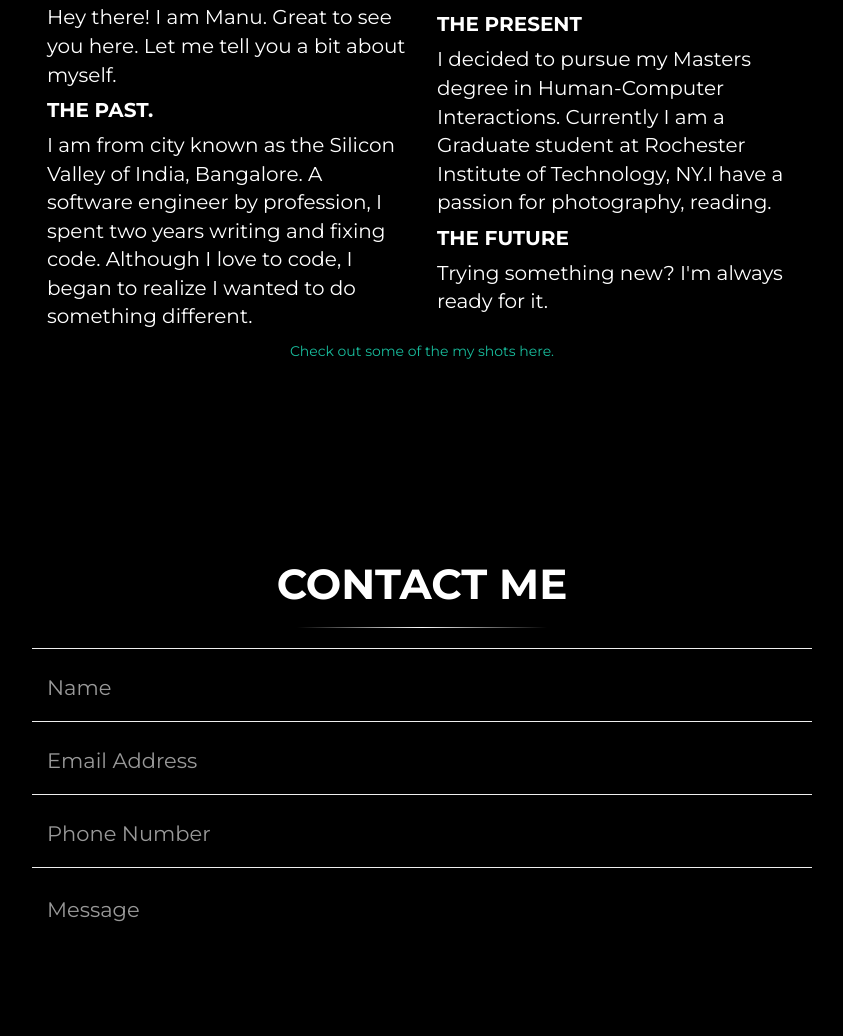
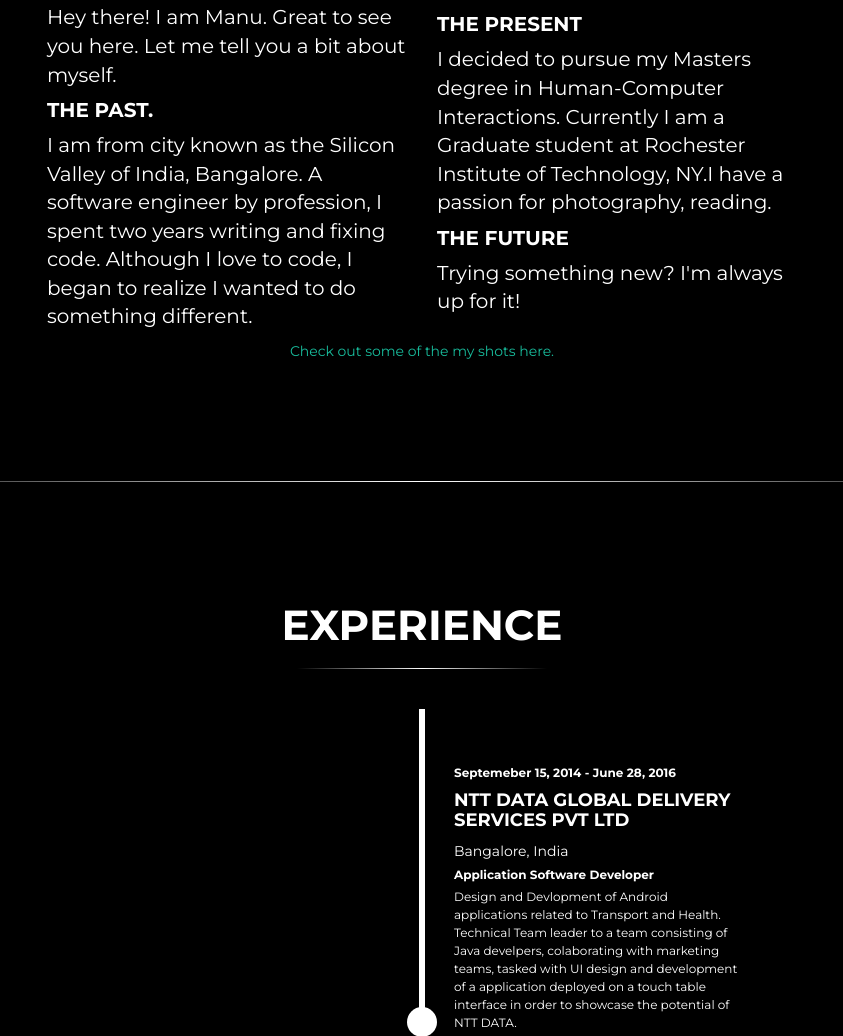
Before and after one commit to manusuresh23/portfolio, a plain HTML site: page index.html in a window 1280 px wide. Shown: the part 1764-2800 px from the top of the page, without its empty margins (218-1061 px from the left). Drawn offline with nearby package versions, Linux system fonts and the light colour scheme.

Commit message:
Removed Contact form and Added Experience Timeline

```diff
--- a/css/index.css
+++ b/css/index.css
@@ -117,9 +117,9 @@ header img {
 }
 header .intro-text .name {
     display: block;
-        font-family:Verdana, Geneva, sans-serif;
-/*    font-family: Quicksand-Bold;*/
-        text-transform: uppercase;
+    font-family:Verdana, Geneva, sans-serif;
+    /*    font-family: Quicksand-Bold;*/
+    text-transform: uppercase;
     font-weight: 200;
     font-size: 3em;
 }
@@ -175,13 +175,13 @@ header .intro-text .skills {
 }
 .navbar-custom .navbar-nav li.active a {
     color: white;
-    background: #18BC9C;
+    background: #FF6600;
 }
 .navbar-custom .navbar-nav li.active a:hover,
 .navbar-custom .navbar-nav li.active a:focus,
 .navbar-custom .navbar-nav li.active a:active {
     color: white;
-    background: #18BC9C;
+    background: #FF6600;
 }
 .navbar-custom .navbar-toggle {
     color: white;
@@ -545,16 +545,128 @@ fieldset[disabled] .btn-success.active {
     height: 100px;
 }
 
-.test{
-    border-width: 2px;
-    width: 600px;
-    height: 350px;
-    color: azure;
-    margin-top: 40px;
-    padding: 150px;
-        text-align: center;
-    /*    z-index: 10px;*/
-    border-style: outset;
-    border-color: floralwhite;
+.align-right{
+    text-align: right;
+}
 
+/* TIMELINE
+–––––––––––––––––––––––––––––––––––––––––––––––––– */
+
+.timeline ul {
+    background: black;
+    padding: 20px 0;
 }
+
+.timeline ul li {
+    list-style-type: none;
+    position: relative;
+    width: 6px;
+    margin: 0 auto;
+    padding-top: 50px;
+    background: #fff;
+}
+
+.timeline ul li::after {
+    content: '';
+    position: absolute;
+    left: 50%;
+    bottom: 0;
+    transform: translateX(-50%);
+    width: 30px;
+    height: 30px;
+    border-radius: 50%;
+    background: inherit;
+}
+
+.timeline ul li div {
+    position: relative;
+    bottom: 0;
+    width: 300px;
+    padding: 5px;
+    background: transparent;
+}
+
+.timeline ul li div::before {
+    content: '';
+    position: absolute;
+    bottom: 7px;
+    width: 0;
+    height: 0;
+    border-style: solid;
+}
+
+.timeline ul li:nth-child(odd) div {
+    left: 30px;
+}
+
+.timeline ul li:nth-child(odd) div::before {
+    left: -15px;
+    border-width: 8px 16px 8px 0;
+    border-color: transparent transparent transparent transparent;
+}
+
+.timeline ul li:nth-child(even) div {
+    text-align: right;
+    left: -330px;
+}
+
+.timeline ul li:nth-child(even) div::before {
+    right: -15px;
+    border-width: 8px 0 8px 16px;
+    border-color: transparent transparent transparent transparent;
+}
+
+time {
+    display: block;
+    font-size: 1.2rem;
+    font-weight: bold;
+    margin-bottom: 8px;
+}
+
+.timeline-text{
+    color: white;
+}
+
+job-title{
+    display: block;
+    font-size: 1.2rem;
+    margin-top: 5px;
+    margin-bottom: 5px;
+    font-weight: bold;
+}
+
+job-desc{
+    display: block;
+    font-size: 1.2rem;
+    line-height: 1.5em;
+}
+/* EFFECTS
+–––––––––––––––––––––––––––––––––––––––––––––––––– */
+
+.timeline ul li::after {
+    transition: background .5s ease-in-out;
+}
+
+.timeline ul li.in-view::after {
+    background: white;
+}
+
+.timeline ul li div {
+    visibility: hidden;
+    opacity: 0;
+    transition: all .5s ease-in-out;
+}
+
+.timeline ul li:nth-child(odd) div {
+    transform: translate3d(200px, 0, 0);
+}
+
+.timeline ul li:nth-child(even) div {
+    transform: translate3d(-200px, 0, 0);
+}
+
+.timeline ul li.in-view div {
+    transform: none;
+    visibility: visible;
+    opacity: 1;
+}
--- a/index.html
+++ b/index.html
@@ -2,7 +2,7 @@
 <html lang="en">
     <head>
         <meta name="viewport" content="width=device-width, initial-scale=1">
-        <link rel="icon" type="image/png" href="img/logo_gray.png">
+        <link rel="icon" type="image/svg" href="img/logo_gray.svg">
         <title>Manu Suresh</title>
 
         <!--Bootstrap Core CSS -->
@@ -27,7 +27,7 @@
 
         <!-- Contact Form JavaScript -->
         <script src="js/jqBootstrapValidation.js"></script>
-        <script src="js/contact_me.js"></script>
+        <!--        <script src="js/contact_me.js"></script>-->
 
         <!-- Theme JavaScript -->
         <script src="js/freelancer.min.js"></script>
@@ -59,7 +59,7 @@
                             <a href="#about">About</a>
                         </li>
                         <li class="page-scroll">
-                            <a href="#contact">Contact</a>
+                            <a href="#experience">Experience</a>
                         </li>
                     </ul>
                 </div>
@@ -179,7 +179,7 @@
                         <h4><p>The Present</p></h4>
                         <p>I decided to pursue my Masters degree in Human-Computer Interactions. Currently I am a Graduate student at Rochester Institute of Technology, NY.I have a passion for photography, reading.</p>
                         <h4><p>The Future</p></h4>
-                        <p> Trying something new? I'm always ready for it.</p>
+                        <p> Trying something new? I'm always up for it!</p>
                     </div>
                     <div class="col-lg-8 col-lg-offset-2 text-center">
                         <a href="http://manusuresh23.wixsite.com/nocaptions">Check out some of the my shots here.</a>
@@ -188,20 +188,29 @@
             </div>
         </section>
 
-        <!-- Contact Section -->
-        <section id="contact">
-            <div class="container">
+
+
+        <hr class="style-two">
+        <!-- Experience Section -->
+        <section id="experience" class="timeline">
             <div class="row">
+                <div class="col-lg-12 text-center">
+                    <h2>Experience</h2>
+                    <hr class="star-primary">
+                </div>
+            </div>
+            <!--            <div class="container">-->
+            <!--                <div class="row">
 <div class="col-lg-12 text-center">
 <h2>Contact Me</h2>
 <hr class="star-primary">
 </div>
 </div>
 <div class="row">
-                    <div class="col-lg-8 col-lg-offset-2">
+<div class="col-lg-8 col-lg-offset-2">-->
             <!-- To configure the contact form email address, go to mail/contact_me.php and update the email address in the PHP file on line 19. -->
             <!-- The form should work on most web servers, but if the form is not working you may need to configure your web server differently. -->
-                        <form name="sentMessage" id="contactForm" novalidate>
+            <!--                        <form name="sentMessage" id="contactForm" novalidate>
 <div class="row control-group">
 <div class="form-group col-xs-12 floating-label-form-group controls">
 <label>Name</label>
@@ -236,20 +245,62 @@
 <div class="form-group col-xs-12">
 <button type="submit" class="btn btn-success btn-lg">Send</button>
 </div>
+
 </div>
 </form>
 </div>
+
 </div>
+-->
+            <ul>
+                <li>
+                    <div class="timeline-text">
+                        <time>Septemeber 15, 2014 - June 28, 2016</time><h4>NTT Data Global Delivery Services Pvt LTD </h4>
+                        Bangalore, India
+                        <job-title>
+                            Application Software Developer
+                        </job-title>
+                        <job-desc>
+                            Design and Devlopment of Android applications related to Transport and Health.<br/>
+                            Technical Team leader to a team consisting of Java develpers, colaborating with marketing teams, tasked with UI design and development of a application deployed on a touch table interface in order to showcase the potential of NTT DATA.
+                        </job-desc>
                     </div>
+                </li>
+
+                <li>
+                    <div class="timeline-text">
+                        <time>July 1, 2016 - August 6, 2016</time><h4>Select Software India Pvt Ltd</h4>
+                        Bangalore, India <job-title>Android Developer</job-title><job-desc>Redesign and devlop Android application for an existing e-commerce website to improve the availability of resources to the customer.</job-desc>
+                    </div>
+                </li>
+                <!--                <li>
+<div class="timeline-text">
+<time>2000</time> In mattis elit vitae odio posuere, nec maximus massa varius. Suspendisse varius volutpat mattis. Vestibulum id magna est.
+</div>
+</li>
+<li>
+<div class="timeline-text">
+<time>2005</time> In mattis elit vitae odio posuere, nec maximus massa varius. Suspendisse varius volutpat mattis. Vestibulum id magna est.
+</div>
+</li>
+-->
+            </ul>
+            <!--            </div>-->
         </section>
+        <script src="js/index.js"></script>
+
+
+
+
         <hr class="style-two">
         <!-- Footer -->
         <footer class="text-center">
             <div class="footer-above">
                 <div class="container">
                     <div class="row">
-                        <div class="footer-col col-md-4">
-                            <h3>Around the Web</h3>
+                        <div class="footer-col">
+                            <h3>Connect with me</h3>
+                            <div class="text-center">e-mail : manusuresh23@gmail.com</div>
                             <ul class="list-inline">
                                 <li>
                                     <a href="https://www.facebook.com/manusuresh23" class="btn-social btn-outline"><i class="fa fa-fw fa-facebook"></i></a>
--- /dev/null
+++ b/js/index.js
@@ -0,0 +1,60 @@
+(function() {
+
+    'use strict';
+
+    // define variables
+    var items = document.querySelectorAll(".timeline li");
+
+    // check if an element is in viewport
+    // http://stackoverflow.com/questions/123999/how-to-tell-if-a-dom-element-is-visible-in-the-current-viewport
+    function isElementInViewport(el) {
+        var rect = el.getBoundingClientRect();
+        return (
+            rect.top >= 0 &&
+            rect.left >= 0 &&
+            rect.bottom <= (window.innerHeight || document.documentElement.clientHeight) &&
+            rect.right <= (window.innerWidth || document.documentElement.clientWidth)
+        );
+    }
+
+    function callbackFunc() {
+        for (var i = 0; i < items.length; i++) {
+            if (isElementInViewport(items[i])) {
+                items[i].classList.add("in-view");
+            }
+        }
+    }
+
+    // listen for events
+    window.addEventListener("load", callbackFunc);
+    window.addEventListener("resize", callbackFunc);
+    window.addEventListener("scroll", callbackFunc);
+
+
+    // jQuery for page scrolling feature - requires jQuery Easing plugin
+    $('.page-scroll a').bind('click', function(event) {
+        var $anchor = $(this);
+        $('html, body').stop().animate({
+            scrollTop: ($($anchor.attr('href')).offset().top - 50)
+        }, 1250, 'easeInOutExpo');
+        event.preventDefault();
+    });
+
+    // Highlight the top nav as scrolling occurs
+    $('body').scrollspy({
+        target: '.navbar-fixed-top',
+        offset: 51
+    });
+
+    // Closes the Responsive Menu on Menu Item Click
+    $('.navbar-collapse ul li a').click(function(){
+        $('.navbar-toggle:visible').click();
+    });
+
+    // Offset for Main Navigation
+    $('#mainNav').affix({
+        offset: {
+            top: 100
+        }
+    })
+})(jQuery);
```
Lines whose indentation alone changed are shown as unchanged.
